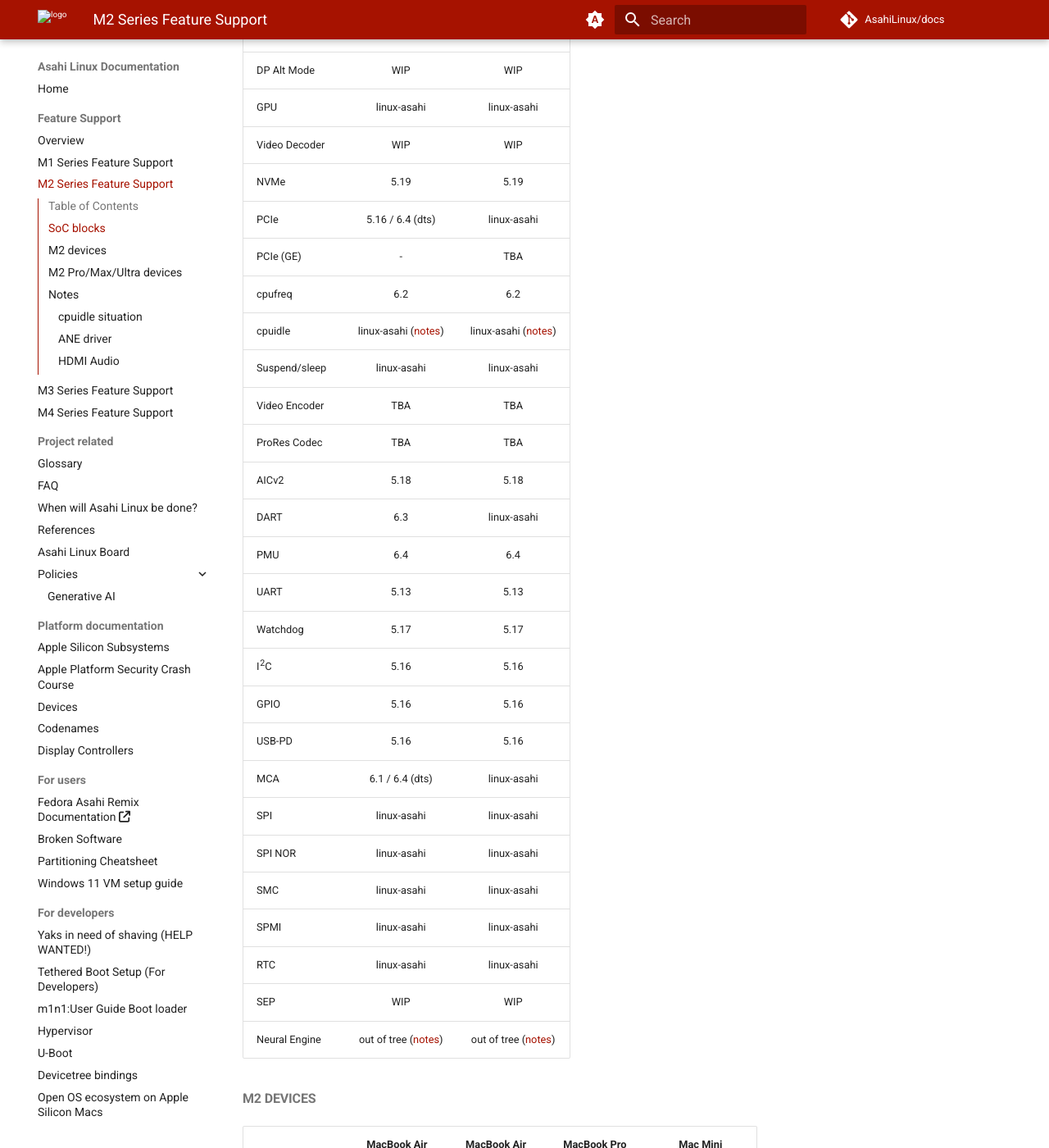
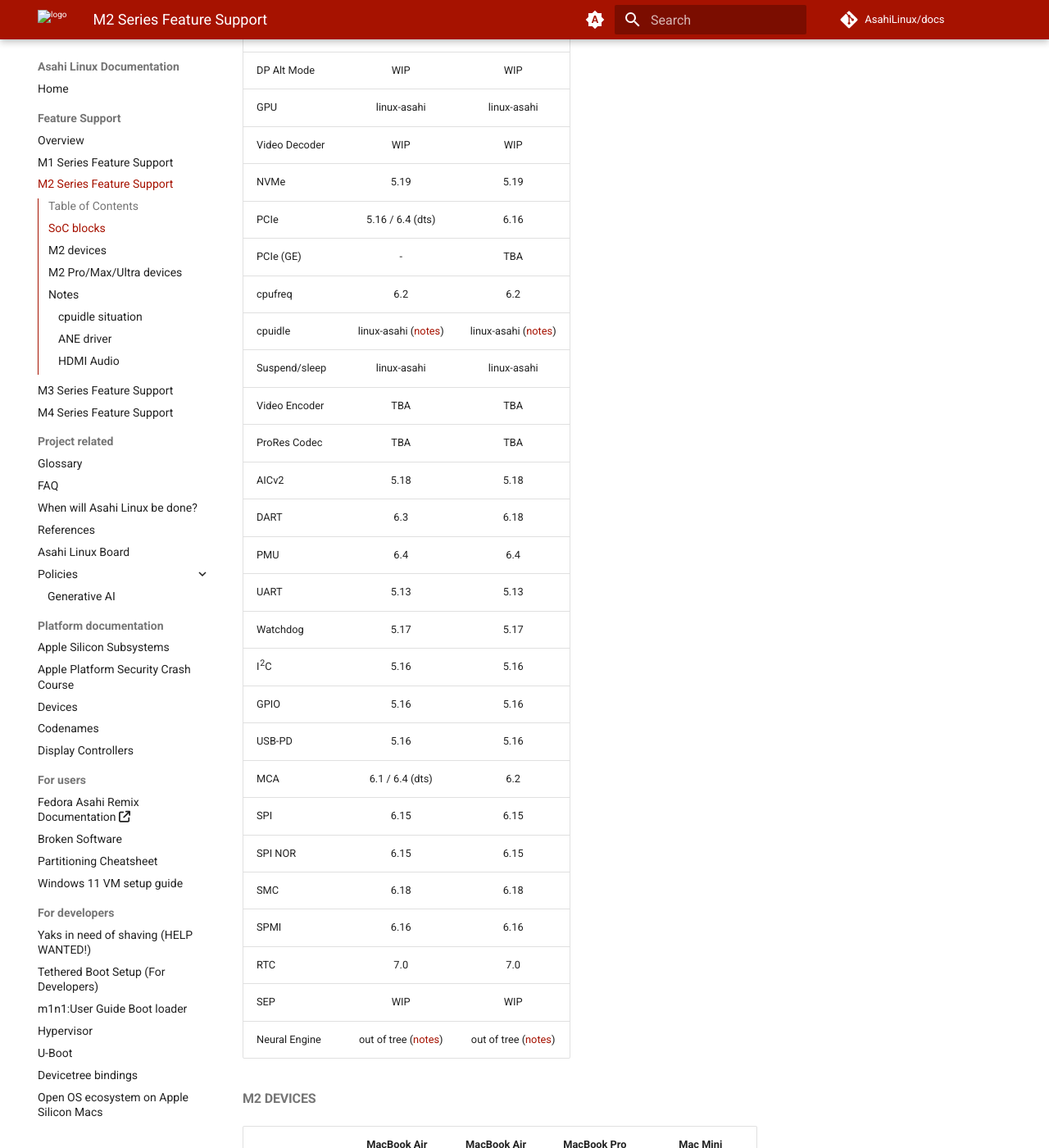
Before and after one commit to AsahiLinux/docs, an MkDocs documentation site: the page built from docs/platform/feature-support/m2.md, in a window 1280 px wide and 1400 px high, scrolled down 1051 px. Shown: the whole window at 82% size. Built offline with MkDocs 1.6.1 and Material for MkDocs 9.7.7, drawn with Linux system fonts in a browser that asks for light colours; comment, search, counter and statistics services are not loaded; some of the changed text lies outside the part shown.

Commit message:
platform: feature-support: m2: Update some features
As with M1 series, this needed updating.

Signed-off-by: James Calligeros <jcalligeros99@gmail.com>

```diff
--- a/docs/platform/feature-support/m2.md
+++ b/docs/platform/feature-support/m2.md
@@ -27,14 +27,14 @@
 |                  | M2<br>(T8112)        | M2 Pro/Max/Ultra<br>(T602x) |
 |------------------|:--------------------:|:---------------------------:|
 | DCP              | linux-asahi          | linux-asahi                 |
-| USB2 (TB ports)  | linux-asahi          | linux-asahi                 |
-| USB3 (TB ports)  | linux-asahi          | linux-asahi                 |
+| USB2 (TB ports)  | 7.0                  | 7.0                         |
+| USB3 (TB ports)  | 7.0                  | 7.0                         |
 | Thunderbolt      | WIP                  | WIP                         |
 | DP Alt Mode      | WIP                  | WIP                         |
 | GPU              | linux-asahi          | linux-asahi                 |
 | Video Decoder    | WIP                  | WIP                         |
 | NVMe             | 5.19                 | 5.19                        |
-| PCIe             | 5.16 / 6.4 (dts)     | linux-asahi                 |
+| PCIe             | 5.16 / 6.4 (dts)     | 6.16                        |
 | PCIe (GE)        | -                    | TBA                         |
 | cpufreq          | 6.2                  | 6.2                         |
 | cpuidle          | linux-asahi ([notes](#cpuidle-situation)) | linux-asahi ([notes](#cpuidle-situation)) |
@@ -42,19 +42,19 @@
 | Video Encoder    | TBA                  | TBA                         |
 | ProRes Codec     | TBA                  | TBA                         |
 | AICv2            | 5.18                 | 5.18                        |
-| DART             | 6.3                  | linux-asahi                 |
+| DART             | 6.3                  | 6.18                        |
 | PMU              | 6.4                  | 6.4                         |
 | UART             | 5.13                 | 5.13                        |
 | Watchdog         | 5.17                 | 5.17                        |
 | I<sup>2</sup>C   | 5.16                 | 5.16                        |
 | GPIO             | 5.16                 | 5.16                        |
 | USB-PD           | 5.16                 | 5.16                        |
-| MCA              | 6.1 / 6.4 (dts)      | linux-asahi                 |
-| SPI              | linux-asahi          | linux-asahi                 |
-| SPI NOR          | linux-asahi          | linux-asahi                 |
-| SMC              | linux-asahi          | linux-asahi                 |
-| SPMI             | linux-asahi          | linux-asahi                 |
-| RTC              | linux-asahi          | linux-asahi                 |
+| MCA              | 6.1 / 6.4 (dts)      | 6.2                         |
+| SPI              | 6.15                 | 6.15                        |
+| SPI NOR          | 6.15                 | 6.15                        |
+| SMC              | 6.18                 | 6.18                        |
+| SPMI             | 6.16                 | 6.16                        |
+| RTC              | 7.0                  | 7.0                         |
 | SEP              | WIP                  | WIP                         |
 | Neural Engine    | out of tree ([notes](#ane-driver)) | out of tree ([notes](#ane-driver)) |
 
@@ -95,8 +95,8 @@
 | Touchpad           | -                  | linux-asahi                       | -                    | -                    |
 | Brightness         | -                  | linux-asahi                       | -                    | -                    |
 | Battery info       | -                  | linux-asahi                       | -                    | -                    |
-| WiFi               | linux-asahi        | linux-asahi                       | linux-asahi          | linux-asahi          |
-| Bluetooth          | linux-asahi        | linux-asahi                       | linux-asahi          | linux-asahi          |
+| WiFi               | linux-asahi        | 6.18                              | 6.18                 | linux-asahi          |
+| Bluetooth          | linux-asahi        | 6.18                              | 6.18                 | linux-asahi          |
 | HDMI Out           | linux-asahi        | linux-asahi                       | linux-asahi          | linux-asahi          |
 | HDMI Audio         | linux-asahi ([notes](#hdmi-audio))| linux-asahi ([notes](#hdmi-audio)) | linux-asahi ([notes](#hdmi-audio)) | WIP |
 | 3.5mm jack         | linux-asahi        | linux-asahi                       | linux-asahi          | linux-asahi          |
@@ -105,7 +105,7 @@
 | Webcam             | -                  | linux-asahi                       | -                    | -                    |
 | SD card slot       | -                  | 5.17                              | 5.17                 | 5.17                 |
 | 1Gbps Ethernet     | linux-asahi        | -                                 | -                    | -                    |
-| 10Gbps Ethernet    | linux-asahi        | -                                 | linux-asahi          | linux-asahi          |
+| 10Gbps Ethernet    | linux-asahi        | -                                 | 6.18                 | linux-asahi          |
 | Touch Bar          | -                  | -                                 | -                    | -                    |
 | TouchID            | -                  | TBA                               | TBA                  | TBA                  |
 
```
